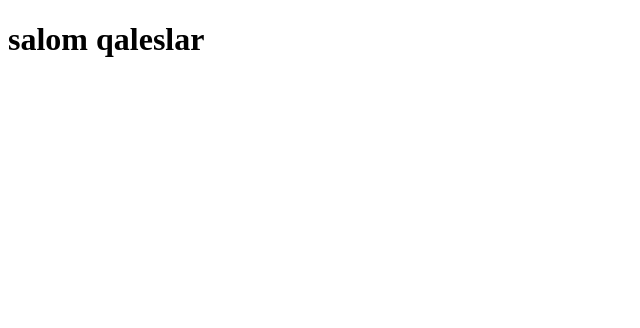
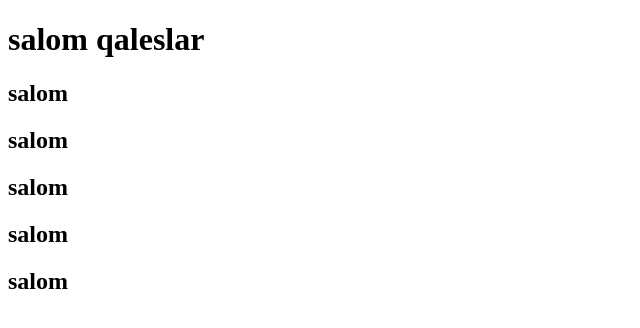
Before and after one commit to ajasurbek/birnima-domen, a plain HTML site: page index.html in a window 1280 px wide. Shown: the whole page, without its empty margins (0-640 px from the left). Drawn offline with Linux system fonts and the light colour scheme.

Commit message:
add  heading to the html

```diff
--- a/index.html
+++ b/index.html
@@ -9,5 +9,10 @@
   <h1 class="heading">
     salom qaleslar
   </h1>
+  <h2 class="heading">salom</h2>
+  <h2 class="heading">salom</h2>
+  <h2 class="heading">salom</h2>
+  <h2 class="heading">salom</h2>
+  <h2 class="heading">salom</h2>
 </body>
 </html>
```
